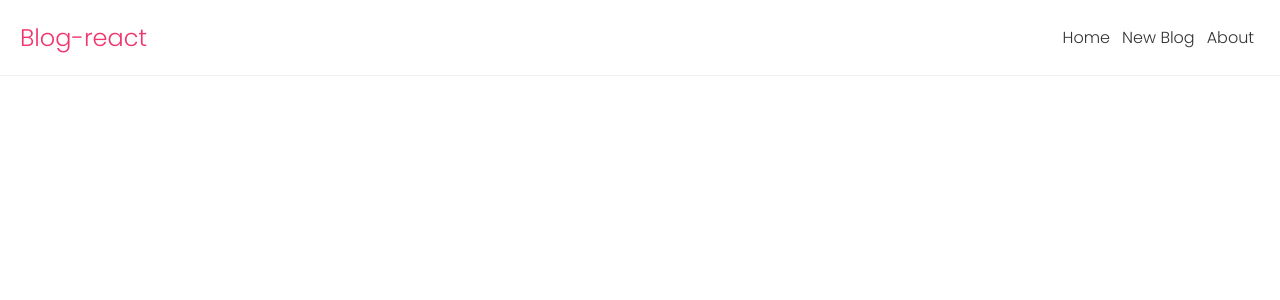
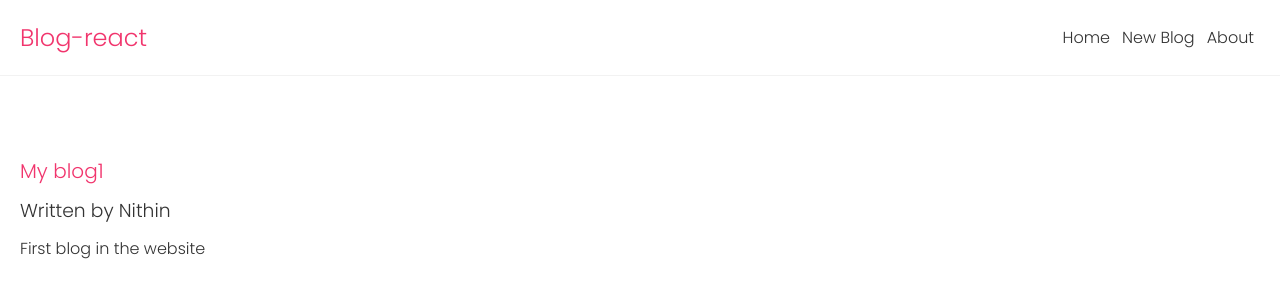
Before and after one commit to Nithinkumar-05/Blog-react, a React (Create React App) app: page /blogs/1 in a window 1280 px wide. Shown: the top 300 px of the page. Built offline with nearby package versions, Linux system fonts and the light colour scheme; data requests are answered from the project's data file; a web font is replaced by a local one.

Commit message:
add useParameter and details

```diff
--- a/src/App.js
+++ b/src/App.js
@@ -3,6 +3,7 @@ import Home from './Home';
 import { BrowserRouter as Router, Route, Routes} from 'react-router-dom';
 import Create from './Create';
 import About from './About';
+import Details from './Details';
 
 
 function App() {
@@ -15,7 +16,8 @@ function App() {
               <Routes>
                 <Route exact path='/' element={<Home/>}></Route>
                 <Route exact path='/create' element={<Create/>}></Route>
-                <Route path='/about' element={<About/>}></Route>
+                <Route  exact path='/about' element={<About/>}></Route>
+                <Route exact path='/blogs/:id' element={<Details/>}></Route>
               </Routes>
           </div>
         </div>
--- a/src/Bloglist.js
+++ b/src/Bloglist.js
@@ -1,10 +1,14 @@
+import { Link } from "react-router-dom";
+
 const BlogList = ({ blogs }) => {
     return (
       <div className="blog-list">
         {blogs.map(blog => (
           <div className="blog-preview" key={blog.id} >
+            <Link to={`blogs/${blog.id}`}>
             <h2>{ blog.title }</h2>
             <p>Written by { blog.author }</p>
+            </Link>
           </div>
         ))}
       </div>
--- /dev/null
+++ b/src/Details.js
@@ -0,0 +1,22 @@
+import { useParams } from "react-router-dom";
+import useFetch from './useFetch';
+const Details = () => {
+    const { id } =useParams();
+    const {data:blog,error,isPending} = useFetch('http://localhost:8000/blogs/'+id);
+    return (
+        <div className="blog-details">
+            {isPending && <div>Loading...</div>}
+            {error && <div>{error}</div>}
+            { blog && (
+                <article>
+                    <h2>{ blog.title}</h2>
+                    <h3>Written by {blog.author}</h3>
+                    <p className="article-content">{ blog.body}</p>
+
+                </article>
+            )}
+        </div>
+     );
+}
+
+export default Details;
--- a/src/index.css
+++ b/src/index.css
@@ -78,3 +78,32 @@
   color: #f1356d;
   margin-bottom: 8px;
 }
+
+.blog-preview a{
+  text-decoration: none;
+}
+
+.blog-details h2{
+  font-size: 20px;
+  color: #f1356d;
+  margin-bottom: 10px;
+}
+.blog-details div,.blog-details article{
+  margin: 20px 0;
+
+}
+
+.article-content{
+  margin: 10px 0;
+  line-height: 1.7;
+  word-break: break-all;
+  color: #333;
+}
+
+.blog-details button{
+  background: #f1356d;
+  color: #fff;
+  border: 0;
+  cursor: pointer;
+  padding: auto;
+}
```
